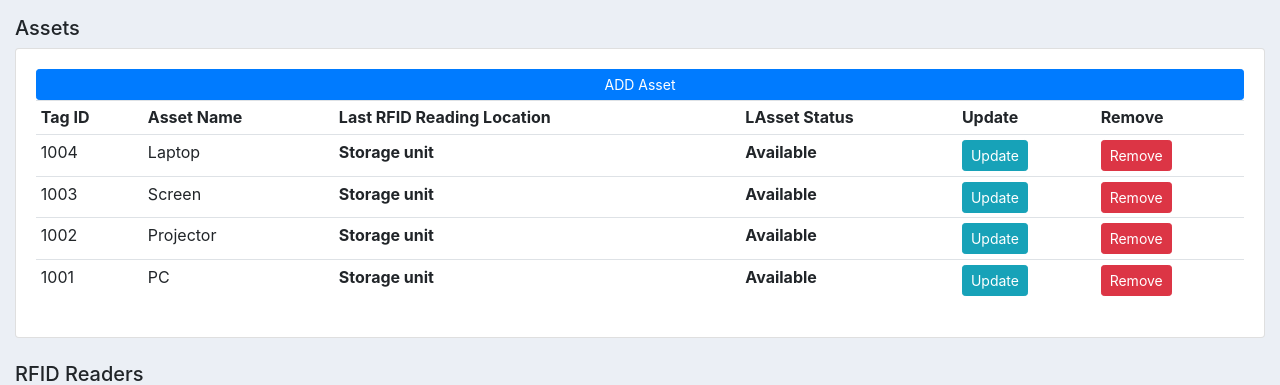
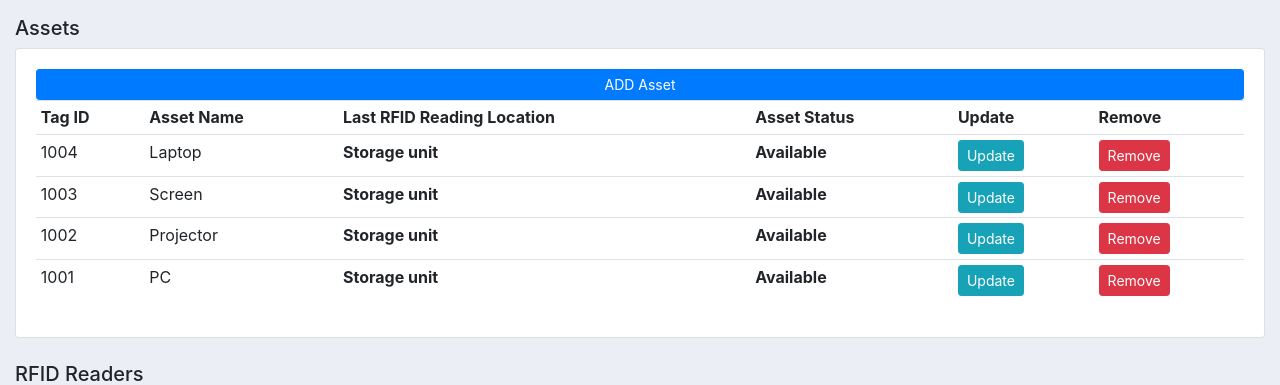
Before and after one commit to khafcb/Assets-Tracking1-main, a Django app: page /subscriber/1/ in a window 1280 px wide. Shown: the part 631-1016 px from the top of the page. Run offline with Django 3.2, Linux system fonts and the light colour scheme; a user stored in the database is signed in; data comes from the database, SQL or seed files in the repository; data that the repository does not hold is empty; parts of the project's set-up code (start-up, migrations or seed data) failed here and were passed over; some libraries are stand-ins or nearby versions.

Commit message:
Update subscriber.html

```diff
--- a/assetstracking/templates/assetstracking/subscriber.html
+++ b/assetstracking/templates/assetstracking/subscriber.html
@@ -105,7 +105,7 @@
 					<th>Tag ID</th>
 					<th>Asset Name</th>
 					<th>Last RFID Reading Location</th>
-					<th>LAsset Status</th>
+					<th>Asset Status</th>
 					<th>Update</th>
 					<th>Remove</th>
 				</tr>
```
